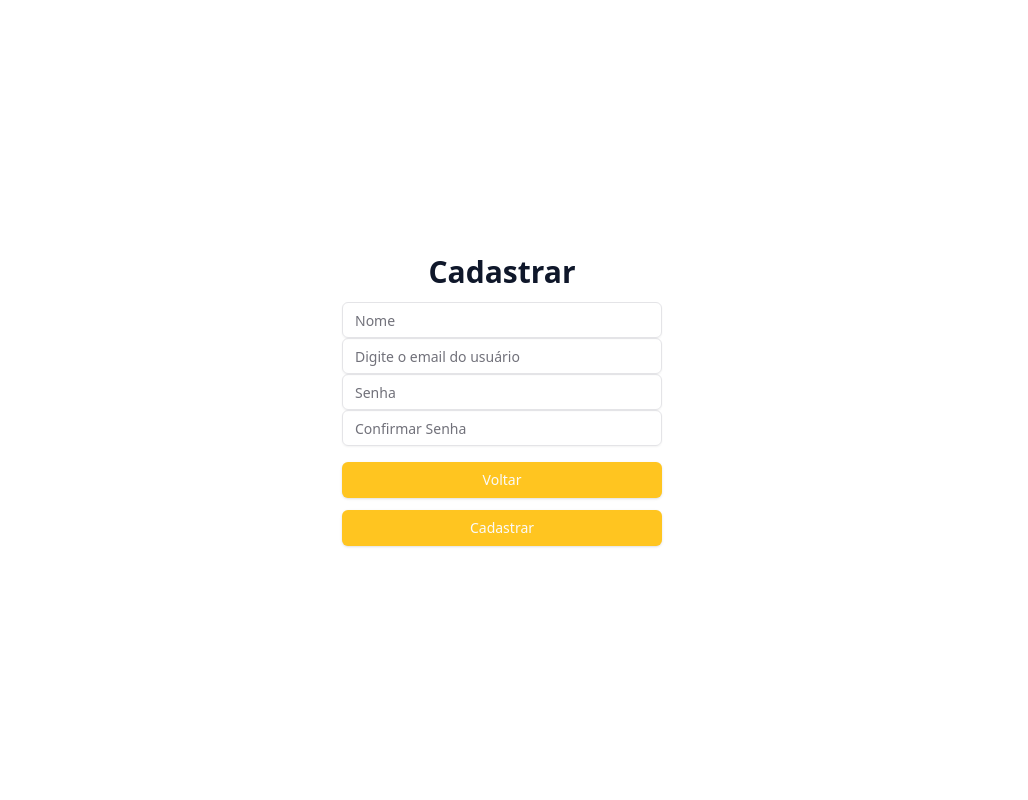
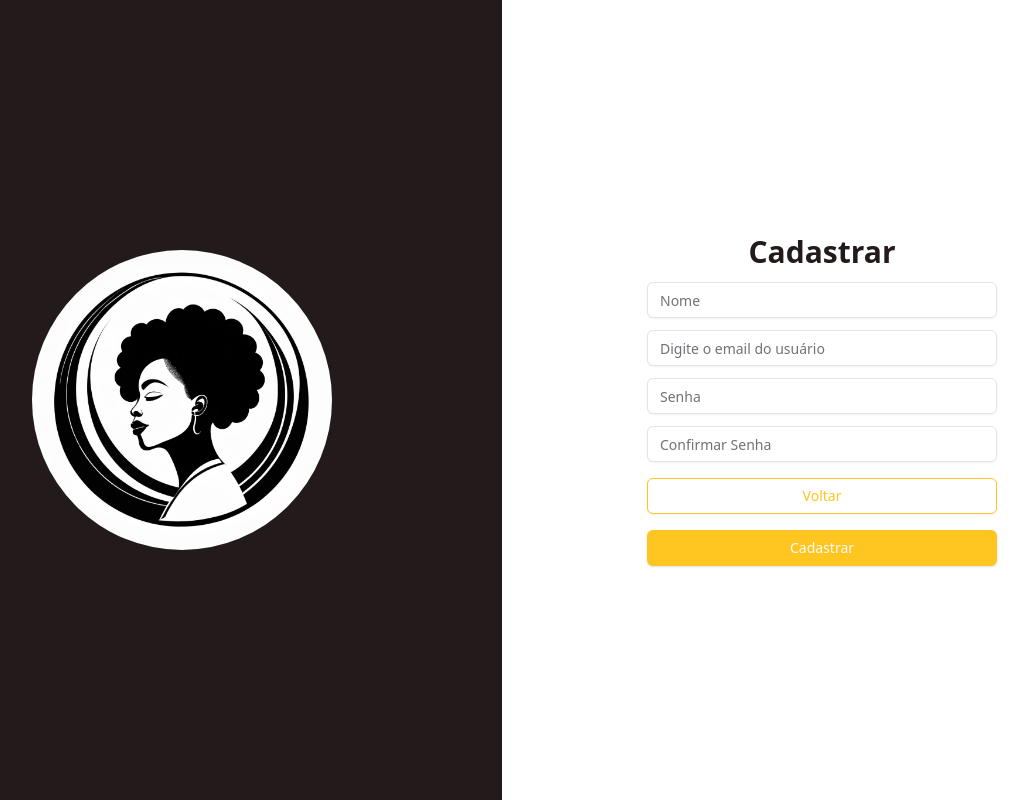
Before and after one commit to Centro-Bell-Hooks/frontend, a React (Vite) app: page /cadastro in a window 1280 px wide. Shown: the whole page, without its empty margins (138-1166 px from the left). Built offline with nearby package versions, Linux system fonts and the light colour scheme.

Commit message:
feat: adiciona estilização em Cadastro

```diff
--- a/src/pages/cadastro/Cadastro.tsx
+++ b/src/pages/cadastro/Cadastro.tsx
@@ -1,9 +1,9 @@
 import { ChangeEvent, useCallback, useEffect, useState } from 'react'
-import { useNavigate } from 'react-router-dom'
+import { Link, useNavigate } from 'react-router-dom'
+import { RotatingLines } from 'react-loader-spinner'
 
 import { Usuario } from '../../models'
 import { auth } from '../../services'
-import { RotatingLines } from 'react-loader-spinner'
 import { routes } from '../../routes'
 import { Alert, Button, Input } from '../../components'
 
@@ -59,13 +59,21 @@ export function Cadastro() {
     }
 
     return (
-        <div className="h-screen flex justify-center items-center">
+        <div className="grid grid-cols-2 h-screen">
+            <div className="bg-primaria flex justify-center items-center">
+                <Link to={routes.homepage}>
+                    <img src="src/assets/logo-bell-hooks.jpg" className="rounded-full max-w-[300px]" />
+                </Link>
+            </div>
             {isLoading ? (
                 <RotatingLines strokeColor="white" strokeWidth="5" animationDuration="0.75" width="24" visible={true} />
             ) : (
-                <form className="flex justify-center items-center flex-col w-1/4" onSubmit={cadastrarNovoUsuario}>
-                    <h2 className="text-slate-900 text-3xl mb-3 font-semibold">Cadastrar</h2>
-                    <div className="flex flex-col w-full mb-4">
+                <div className="flex flex-col justify-center items-center">
+                    <h1 className="text-primaria text-3xl mb-3 font-semibold">Cadastrar</h1>
+                    <form
+                        className="flex flex-col justify-center items-center gap-3 w-full max-w-[350px]"
+                        onSubmit={cadastrarNovoUsuario}
+                    >
                         <Input name="nome" placeholder="Nome" value={usuario.nome} onChange={atualizarInput} />
                         <Input
                             name="usuario"
@@ -80,7 +88,7 @@ export function Cadastro() {
                             placeholder="Senha"
                             value={usuario.senha}
                             onChange={atualizarInput}
-                            autocomplete="current-password"
+                            autoComplete="current-password"
                         />
                         <Input
                             type="password"
@@ -89,15 +97,13 @@ export function Cadastro() {
                             value={confirmaSenha}
                             onChange={atualizarConfirmarSenha}
                         />
-                    </div>
-                    <Button fullWidth={true} background="sem_fundo" onClick={voltar} className="mb-3">
-                        Voltar
-                    </Button>
+                        <Button onClick={voltar} className="my-1" variant="outline">
+                            Voltar
+                        </Button>
 
-                    <Button fullWidth={true} type="submit">
-                        Cadastrar
-                    </Button>
-                </form>
+                        <Button type="submit">Cadastrar</Button>
+                    </form>
+                </div>
             )}
         </div>
     )
```
